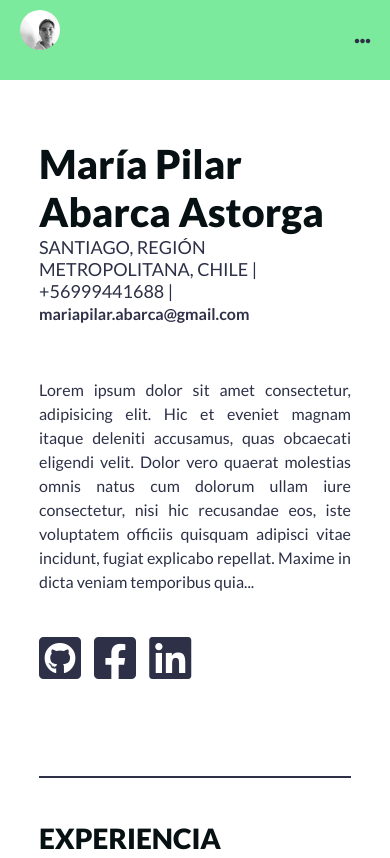
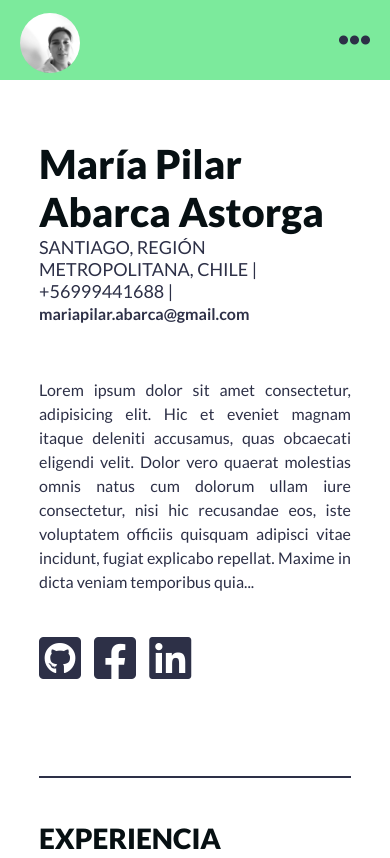
Before and after one commit to maria1387/maria1387-desafioOpcional-CurriculumOnline-, a plain HTML site: page index.html in a window 390 px wide. Shown: the top 858 px of the page. Drawn offline with Linux system fonts and the light colour scheme.

Commit message:
proyecto final

```diff
--- a/assets/sass/components/_buttons.scss
+++ b/assets/sass/components/_buttons.scss
@@ -3,6 +3,7 @@ background-color: $white;
 border-radius: 5px;
 border: 2px solid $greenwater;
 padding: 10px 40px;
+margin-bottom: 40px;
 
 
 &--hover:hover{
--- a/assets/sass/layout/_navegacion.scss
+++ b/assets/sass/layout/_navegacion.scss
@@ -53,6 +53,7 @@ color:gray;
 		top: 0;
 		display: flex;
 		justify-content: space-between;
+		align-items: center;
 
 	}
 	.nav__container{
@@ -90,10 +91,9 @@ color:gray;
    clip-path: circle(100% at center) ;
 
 }
+.nav__logo{
+	width: 60px;
+	height: 60px;
+	margin-top:25px ;
 }
-@media(max-width: 992px){
-	.nav__logo{
-		width: 40px;
-		height: 40px;
-			}
-		}
+}
--- a/index.html
+++ b/index.html
@@ -10,13 +10,14 @@
         integrity="sha384-AYmEC3Yw5cVb3ZcuHtOA93w35dYTsvhLPVnYs9eStHfGJvOvKxVfELGroGkvsg+p" crossorigin="anonymous" />
     <link rel="stylesheet" href="assets/css/style.css">
 </head>
+
 <body>
     <main class="content row">
         <nav class="nav col-xs-12 col-md-12 col-lg-3">
             <div class="nav__container">
                 <img src="assets/img/avatar.jpeg" alt="logo" class="nav__logo">
                 <label for="menu" class="nav__label">
-                        <i class="fas fa-ellipsis-h"></i>
+                    <i class="fas fa-ellipsis-h fa-2x"></i>
                 </label>
                 <input type="checkbox" id="menu" class="nav__input">
 
@@ -30,7 +31,7 @@
             </div>
         </nav>
         <article class=" about col-xs-12 col-md-12 col-lg-9">
-            <section id="acerca"class="personal-data">
+            <section id="acerca" class="personal-data">
                 <h1 class="personal-data__h1">María Pilar Abarca Astorga</h1>
                 <h4 class="personal-data__h4">Santiago, Región Metropolitana, Chile | +56999441688 |
                     <span>mariapilar.abarca@gmail.com</span>
@@ -48,7 +49,7 @@
                     <a class=" personal-data__icon" href=""><i class=" fab fa-linkedin fa-lg fa-3x"></i></a>
                 </div>
             </section>
-            <section id="esperiencia"class="experience">
+            <section id="esperiencia" class="experience">
                 <h2 class="experience__h2">Experiencia</h2>
                 <div class=" experiencia__container row">
                     <div class="experience__cont col-xs-6  col-lg-9">
@@ -101,11 +102,11 @@
                     </div>
                 </div>
             </section>
-            <section  id="habilidades"class=" abilities">
+            <section id="habilidades" class=" abilities">
                 <h2 class="abilities__h2">Habilidades</h2>
                 <div class=" abilities__idioms ">
                     <h3 class="abilities__h3 ">Lenguajes</h3>
-                    <P class="abilities__P"></P>> HTMl, Css, Sass, Javacript</P>
+                    <P class="abilities__P"></P>HTMl, Css, Sass, Javacript</P>
                 </div>
                 <div class=" abilities__idioms ">
                     <h3 class="abilities__h3 ">Herramientas</h3>
@@ -114,26 +115,26 @@
                 </div>
                 <div class=" abilities__idioms ">
                     <h3 class="abilities__h3 ">Programa</h3>
-                   <P class="abilities__P"></P>>Visual Studio Code</P>
+                    <P class="abilities__P"></P>Visual Studio Code</P>
 
                 </div>
             </section>
-            <section  id="contacto"class="contact">
-                <h2 class="contact__h2" >Contacto</h2>
-                <p class="contact__p">Lorem ipsum dolor sit amet consectetur adipisicing elit. Voluptates ex dolore voluptas, laboriosam minus quia animi non! Velit perspiciatis, nesciunt tempora voluptatem enim consectetur dolor, a, molestias alias magnam suscipit?</p>
+            <section id="contacto" class="contact">
+                <h2 class="contact__h2">Contacto</h2>
+                <p class="contact__p">Lorem ipsum dolor sit amet consectetur adipisicing elit. Voluptates ex dolore
+                    voluptas, laboriosam minus quia animi non! Velit perspiciatis, nesciunt tempora voluptatem enim
+                    consectetur dolor, a, molestias alias magnam suscipit?</p>
                 <h4 class="contact__h4">Nombre</h4>
-                    <input class="contact__input" type="text" id="myTextField"
-                        placeholder="Ingresa tus datos">
+                <input class="contact__input" type="text" id="myTextField" placeholder="Ingresa tus datos">
 
                 <h4 class="contact__h4 ">Email</h4>
-                    <input class="contact__input " type=" text" id="myTextField"
-                        placeholder="Ingresa tus datos">
+                <input class="contact__input " type=" text" id="myTextField" placeholder="Ingresa tus datos">
 
                 <h4 class="contact__h4">Mensaje</h4>
-                    <textarea class="contacto__input form-control"rows=" 3" id="myTextField"
+                <textarea class="contacto__input form-control" rows=" 3" id="myTextField"
                     placeholder="Ingresa tu mensaje y pronto te responderemos"></textarea>
 
-<div class="contact-button" >
+                <div class="contact-button">
                     <button class="contact__button  contact__button--hover">Enviar</button>
                 </div>
             </section>
```
Also changed, not shown: assets/css/style.css, 1 other file. Lines whose indentation alone changed are shown as unchanged.
